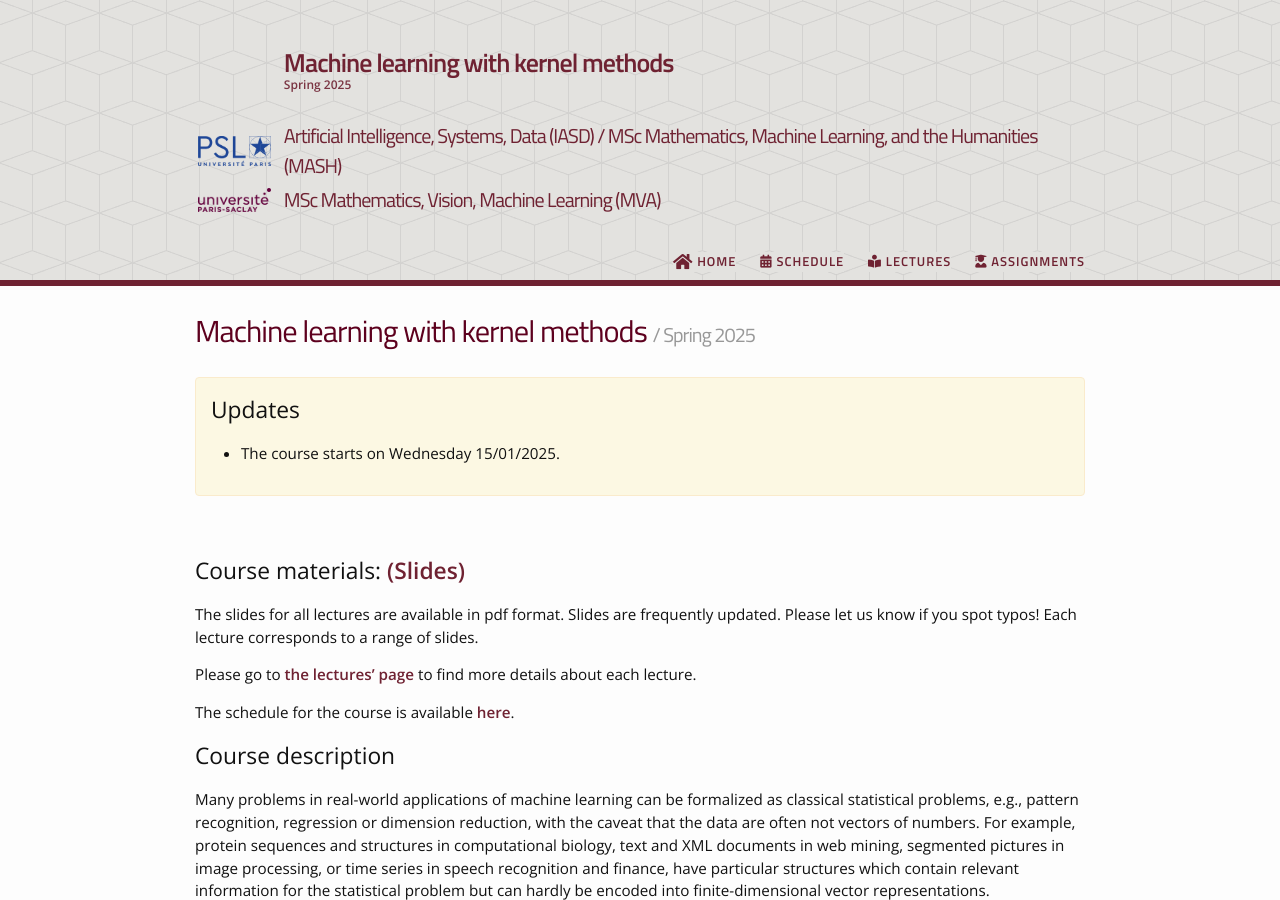
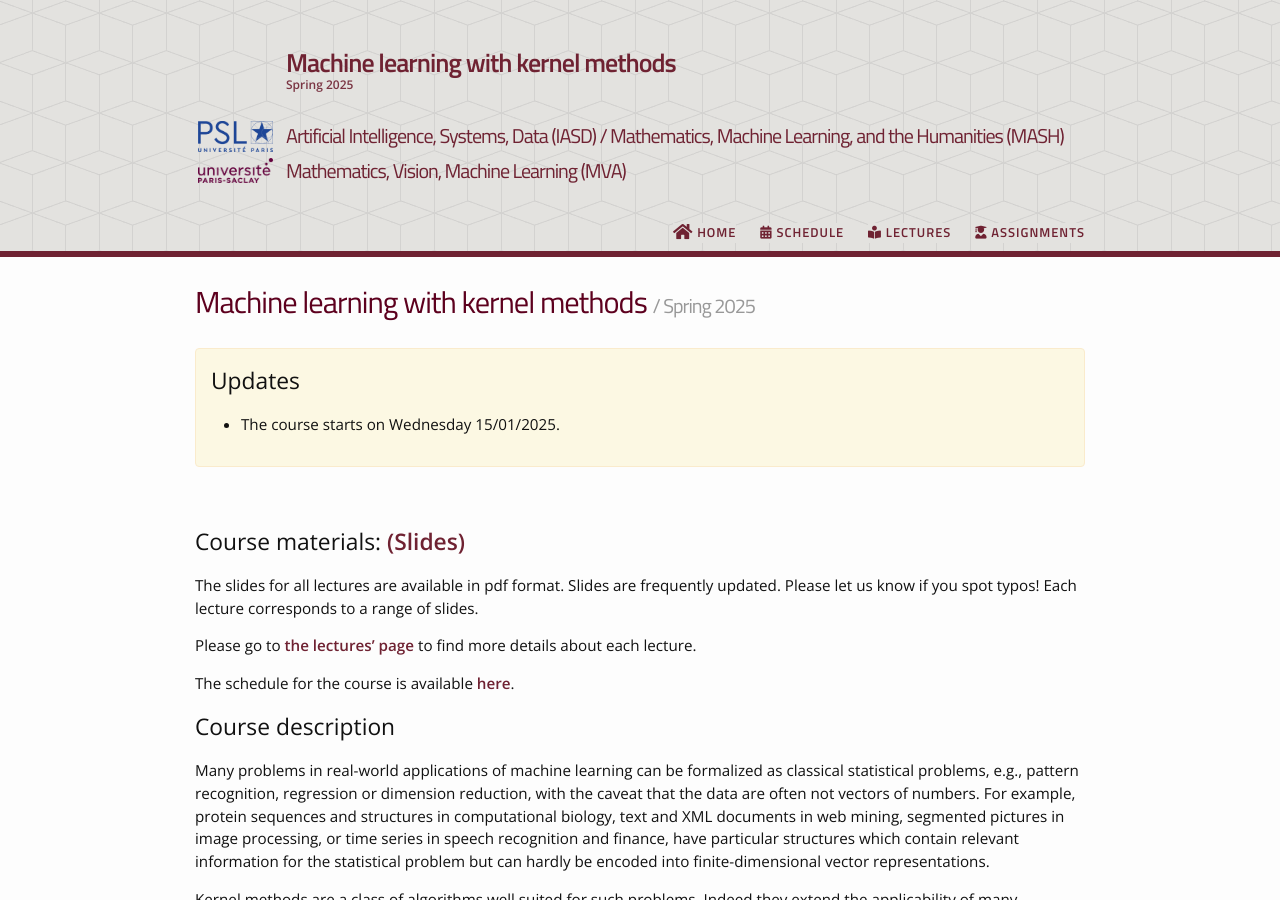
Before and after one commit to mva-kernel-methods/course-page, a Jekyll site: the page built from index.md, in a window 1280 px wide and 900 px high. Built offline with Jekyll 4.4.1, drawn with Linux system fonts in a browser that asks for light colours; nearby versions of some CDN libraries; our own code applies the rules of GitHub Pages for plain Markdown files.

Commit message:
Update people.yml

```diff
--- a/_data/people.yml
+++ b/_data/people.yml
@@ -12,12 +12,12 @@ instructors:
     current: true
 institutions:
   - name: PSL University
-    program: Artificial Intelligence, Systems, Data (IASD) / MSc Mathematics, Machine Learning, and the Humanities (MASH)
+    program: Artificial Intelligence, Systems, Data (IASD) / Mathematics, Machine Learning, and the Humanities (MASH)
     webpage: https://dauphine.psl.eu/en/training/masters-degrees/computer-science/m2-artificial-intelligence-systems-data
     ins_webpage: https://dauphine.psl.eu/en/
     logo: /_images/logo_dauphine.png
   - name: ENS Paris Saclay
-    program: MSc Mathematics, Vision, Machine Learning (MVA)
+    program: Mathematics, Vision, Machine Learning (MVA)
     webpage: https://www.master-mva.com/
     ins_webpage: https://ens-paris-saclay.fr/en
     logo: /_images/logo_ENS.png
```
